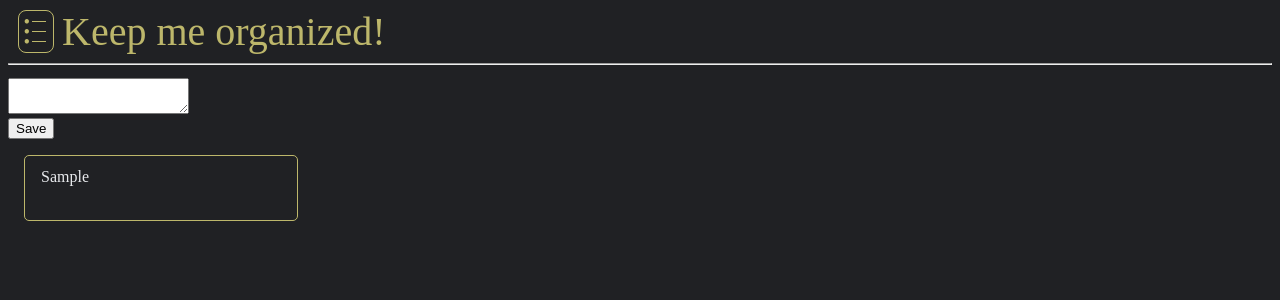
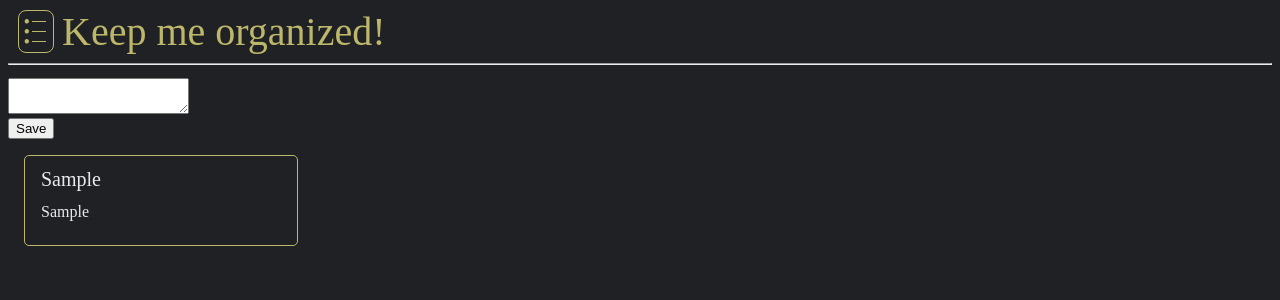
Before and after one commit to abuelhassan/keep-vue, a Vue app: page / in a window 1280 px wide. Both pictures are taken after typing "Sample" into the empty fields and a click on the button "Save". Shown: the top 300 px of the page. Built offline with nearby package versions, Linux system fonts and the light colour scheme.

Commit message:
Add title to card

```diff
--- a/src/components/HelloWorld.vue
+++ b/src/components/HelloWorld.vue
@@ -19,7 +19,7 @@ function saveNote(note) {
   <HeaderLayout/>
   <NoteInput @save="saveNote"/>
   <NotesLayout>
-    <NoteItem v-for="(note, index) in notes" :key="index">{{note}}</NoteItem>
+    <NoteItem v-for="(note, index) in notes" :key="index" :title="note">{{note}}</NoteItem>
   </NotesLayout>
 </template>
 
--- a/src/components/NoteItem.vue
+++ b/src/components/NoteItem.vue
@@ -1,9 +1,12 @@
 <script setup>
-
+defineProps(['title'])
 </script>
 
 <template>
-  <div class="item"><slot/></div>
+  <div class="item">
+    <div class="title">{{title}}</div>
+    <div class="content"><slot/></div>
+  </div>
 </template>
 
 <style scoped>
@@ -15,4 +18,10 @@
     border: 1px darkkhaki solid;
     border-radius: 5px;
   }
+  .content {
+    padding: 12px 0;
+  }
+  .title {
+    font-size: 20px;
+  }
 </style>
```
